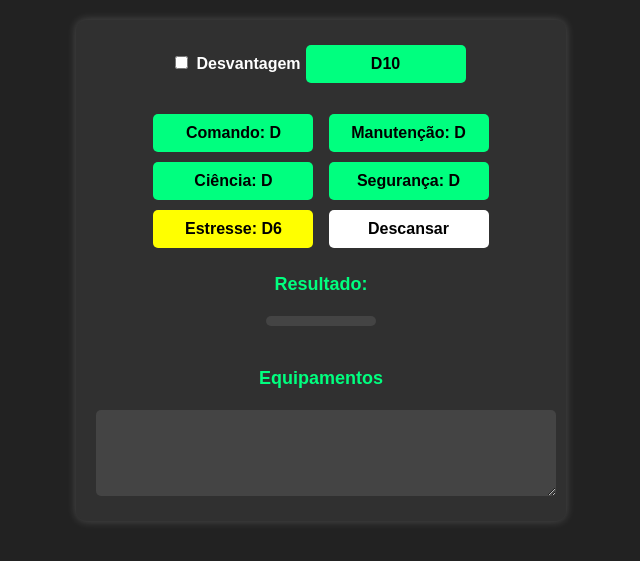
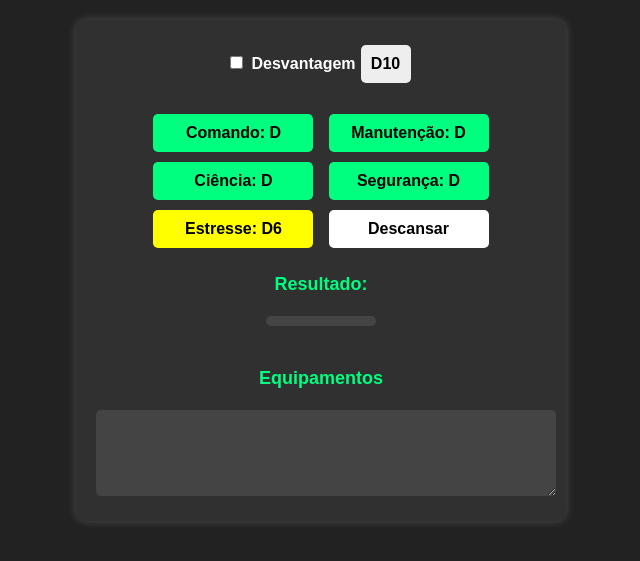
Before and after one commit to rpgzeflorentino/orbitaldecay.github.io, a Flask app: template templates/ficha.html in a window 1280 px wide. Shown: the top 561 px of the page, without its empty margins (319-959 px from the left). Run offline with Flask 3, Linux system fonts and the light colour scheme; the template is opened without the code that fills it, so the values that code supplies are empty.

Commit message:
Update ficha.html

```diff
--- a/templates/ficha.html
+++ b/templates/ficha.html
@@ -146,7 +146,7 @@
 	<div class="ficha">
 
 <center><input type="checkbox" id="reduzirAtributos" onclick="atualizarAtributos()">
-<label class="label2" for="reduzirAtributos">Desvantagem</label><button class="button" type="button" onclick="gerarNumeroAleatorio(10)">D10</button><br><br>
+<label class="label2" for="reduzirAtributos">Desvantagem</label><button class="button3" type="button" onclick="gerarNumeroAleatorio(10)">D10</button><br><br>
 
 <script>
   let max_com = {{ max_com }};
```
